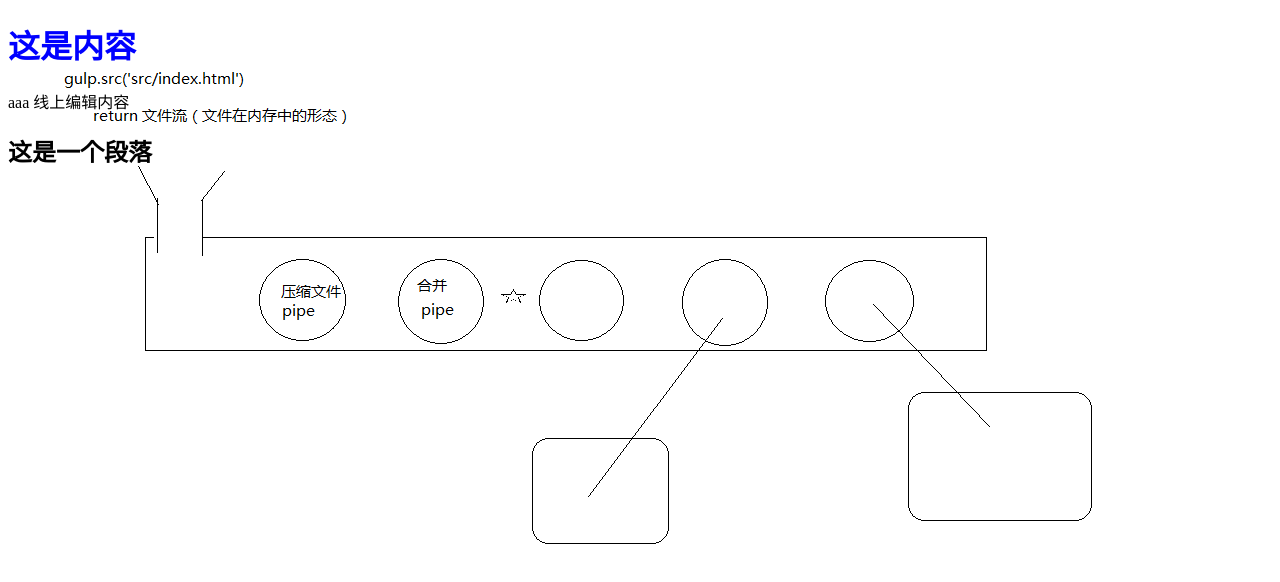
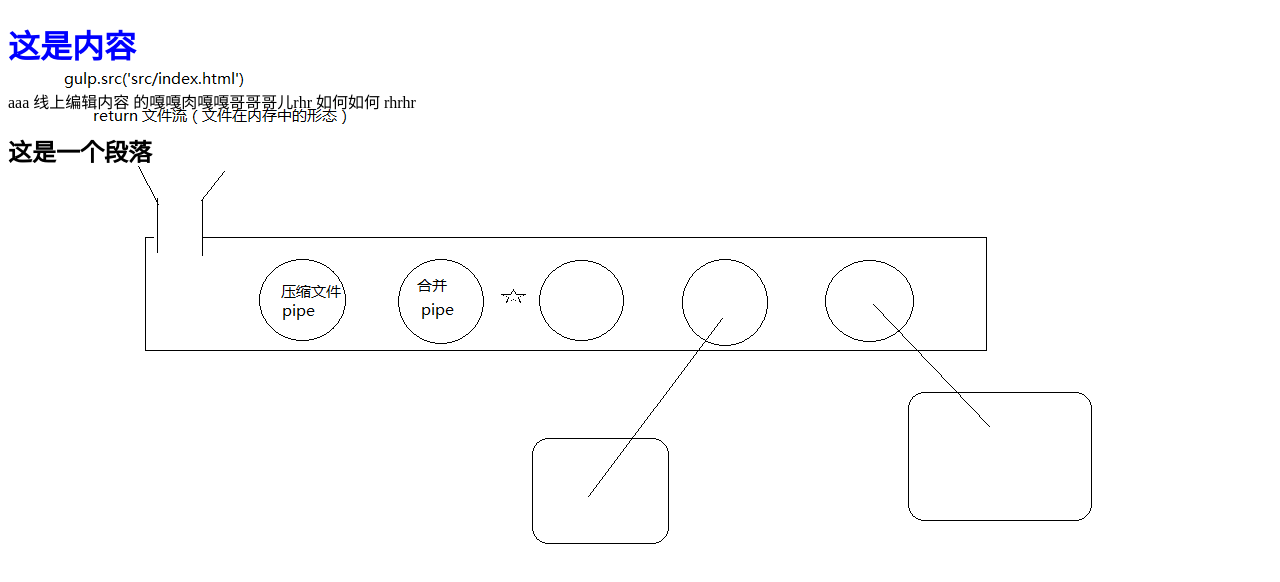
Before and after one commit to zqsfuture/git-demo, a website: page src/index.html in a window 1280 px wide. Drawn offline with nearby package versions, Linux system fonts and the light colour scheme; files that its build step writes are made by us from their sources.

Commit message:
'v2版本第一次提交'

```diff
--- a/src/index.html
+++ b/src/index.html
@@ -11,8 +11,12 @@
 
         aaa
         线上编辑内容
+        的嘎嘎肉嘎嘎哥哥哥儿rhr
+        如何如何
+        rhrhr
 
     	<h2>这是一个段落</h2>
     	<script src="scripts/all.js"></script>
+        <script src="https://gist.github.com/zqsfuture/8b6390f95634096f6da8bfb794105f2b.js"></script>
     </body>
 </html>
```
